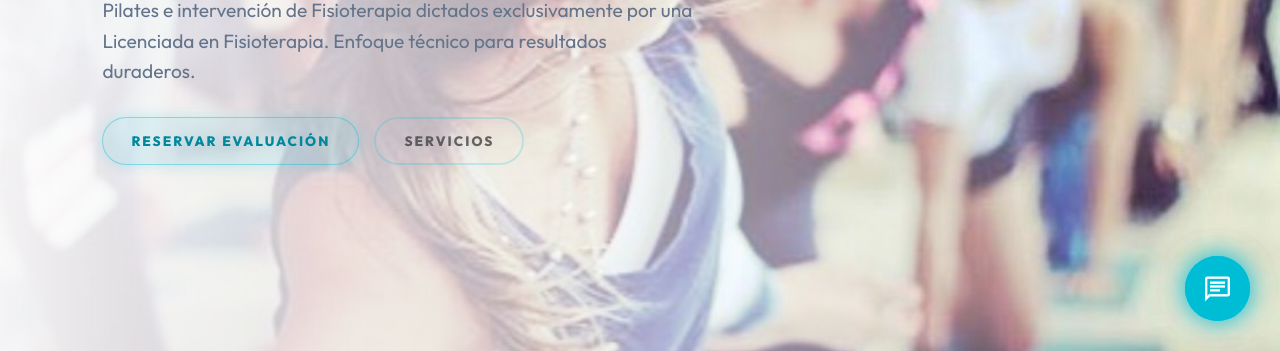
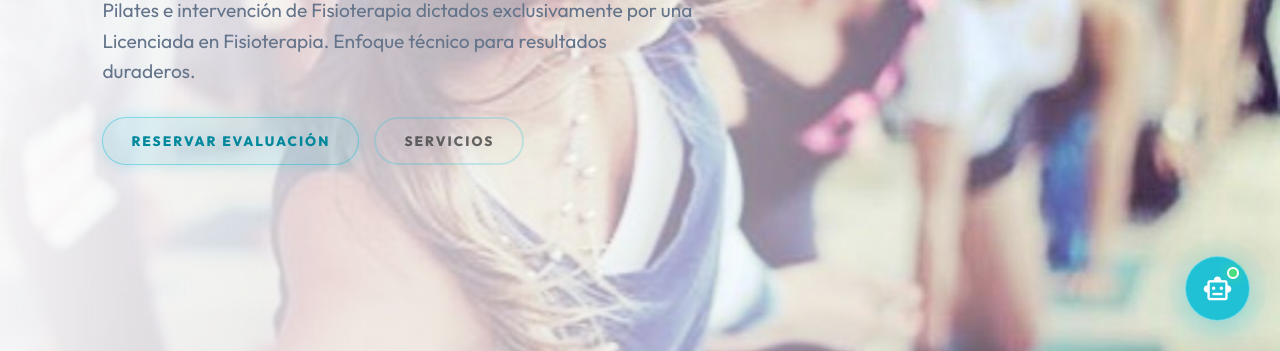
Before and after one commit to nicoalanfranco-oss/Lorena-Web, a plain HTML site: page index.html in a window 1280 px wide. Shown: the part 449-800 px from the top of the page. Drawn offline with nearby package versions, Linux system fonts and the light colour scheme.

Commit message:
UI: Refine chatbot toggle with premium pulsing glassmorphism and fix interaction bugs

```diff
--- a/index.html
+++ b/index.html
@@ -698,7 +698,7 @@
             </div>
         </div>
         <button class="chat-toggle" id="chat-toggle">
-            <span class="material-symbols-outlined text-3xl">chat</span>
+            <span class="material-symbols-outlined text-3xl">smart_toy</span>
         </button>
     </div>
 
--- a/script.js
+++ b/script.js
@@ -69,35 +69,15 @@
     const chatbotContainer = document.getElementById('chatbot-container');
 
     if (chatbotContainer) {
-        chatbotContainer.innerHTML = `
-            <div class="chat-widget" id="chat-widget">
-                <div class="chat-header">
-                    <div class="chat-title">
-                         <i class="fas fa-robot"></i> Asistente Virtual
-                    </div>
-                    <button class="chat-close" id="chat-close"><i class="fas fa-times"></i></button>
-                </div>
-                <div class="chat-messages" id="chat-messages">
-                    <div class="message bot">
-                        Hola, soy el asistente virtual de Lorena Lliviría. ¿En qué puedo ayudarte con nuestros servicios de Pilates y Fisioterapia?
-                    </div>
-                </div>
-                <div class="chat-input-area">
-                    <input type="text" id="chat-input" placeholder="Escribe tu mensaje...">
-                    <button id="chat-send"><i class="fas fa-paper-plane"></i></button>
-                </div>
-            </div>
-            <button class="chat-toggle" id="chat-toggle">
-                <i class="fas fa-comment-dots"></i>
-            </button>
-        `;
-
         const chatToggle = document.getElementById('chat-toggle');
         const chatWidget = document.getElementById('chat-widget');
         const chatClose = document.getElementById('chat-close');
         const chatInput = document.getElementById('chat-input');
         const chatSend = document.getElementById('chat-send');
         const chatMessages = document.getElementById('chat-messages');
+
+        if (!chatToggle || !chatWidget) return;
+
 
         // Intro animation for the toggle
         chatToggle.style.opacity = '0';
--- a/style.css
+++ b/style.css
@@ -419,34 +419,67 @@
     width: 65px;
     height: 65px;
     border-radius: 50%;
-    background: #00bdd6;
+    background: rgba(0, 189, 214, 0.85);
+    -webkit-backdrop-filter: blur(12px);
+    backdrop-filter: blur(12px);
     color: white;
-    font-size: 1.6rem;
     cursor: pointer;
-    border: none;
-    box-shadow: 0 0 20px rgba(0, 189, 214, 0.4);
+    border: 1px solid rgba(255, 255, 255, 0.4);
+    box-shadow: 0 8px 32px rgba(0, 189, 214, 0.4);
     display: flex;
     align-items: center;
     justify-content: center;
-    animation: chat-pulse 2.5s ease-in-out infinite;
-    transition: transform 0.3s;
+    transition: all 0.4s cubic-bezier(0.23, 1, 0.32, 1);
+    position: relative;
+    z-index: 9999;
+}
+
+/* Pulsing outer ring (Signal of Life) */
+.chat-toggle::before {
+    content: '';
+    position: absolute;
+    top: 50%;
+    left: 50%;
+    width: 100%;
+    height: 100%;
+    border-radius: 50%;
+    background: var(--primary-color);
+    transform: translate(-50%, -50%);
+    animation: chat-pulse-ring 2.5s infinite;
+    opacity: 0.6;
+    z-index: -1;
+}
+
+/* Online Indicator Dot */
+.chat-toggle::after {
+    content: '';
+    position: absolute;
+    top: 10px;
+    right: 10px;
+    width: 12px;
+    height: 12px;
+    background: #4ade80; /* Success Green */
+    border: 2px solid #fff;
+    border-radius: 50%;
+    box-shadow: 0 0 10px rgba(74, 222, 128, 0.8);
 }
 
 .chat-toggle:hover {
-    transform: scale(1.1);
-    animation: none;
-    box-shadow: 0 0 30px rgba(0, 189, 214, 0.6);
+    transform: scale(1.1) translateY(-5px);
+    background: var(--primary-color);
+    box-shadow: 0 15px 40px rgba(0, 189, 214, 0.6);
 }
 
-@keyframes chat-pulse {
-
-    0%,
+@keyframes chat-pulse-ring {
+    0% {
+        width: 100%;
+        height: 100%;
+        opacity: 0.6;
+    }
     100% {
-        box-shadow: 0 0 15px rgba(0, 189, 214, 0.4);
-    }
-
-    50% {
-        box-shadow: 0 0 30px rgba(0, 189, 214, 0.7);
+        width: 160%;
+        height: 160%;
+        opacity: 0;
     }
 }
 
```
